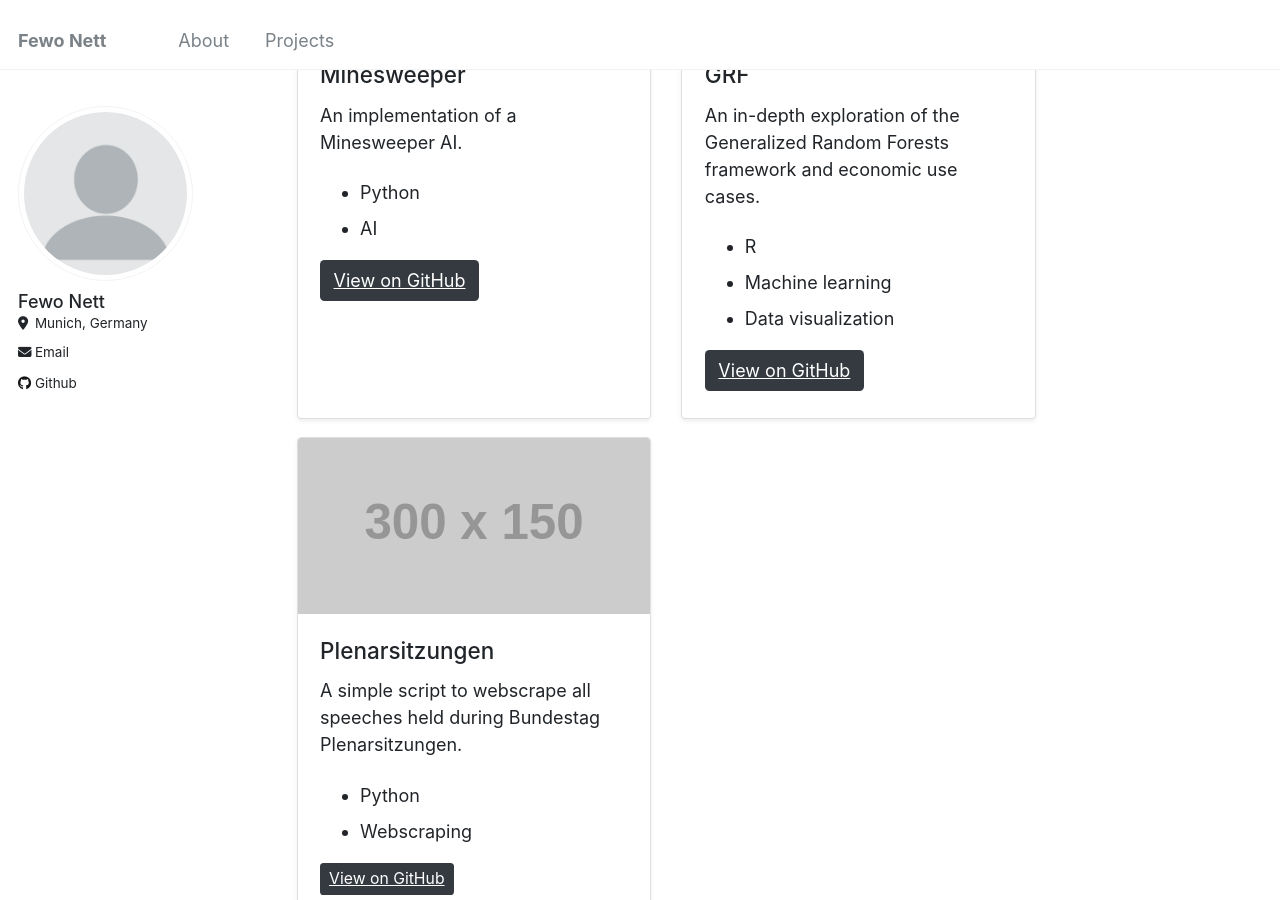
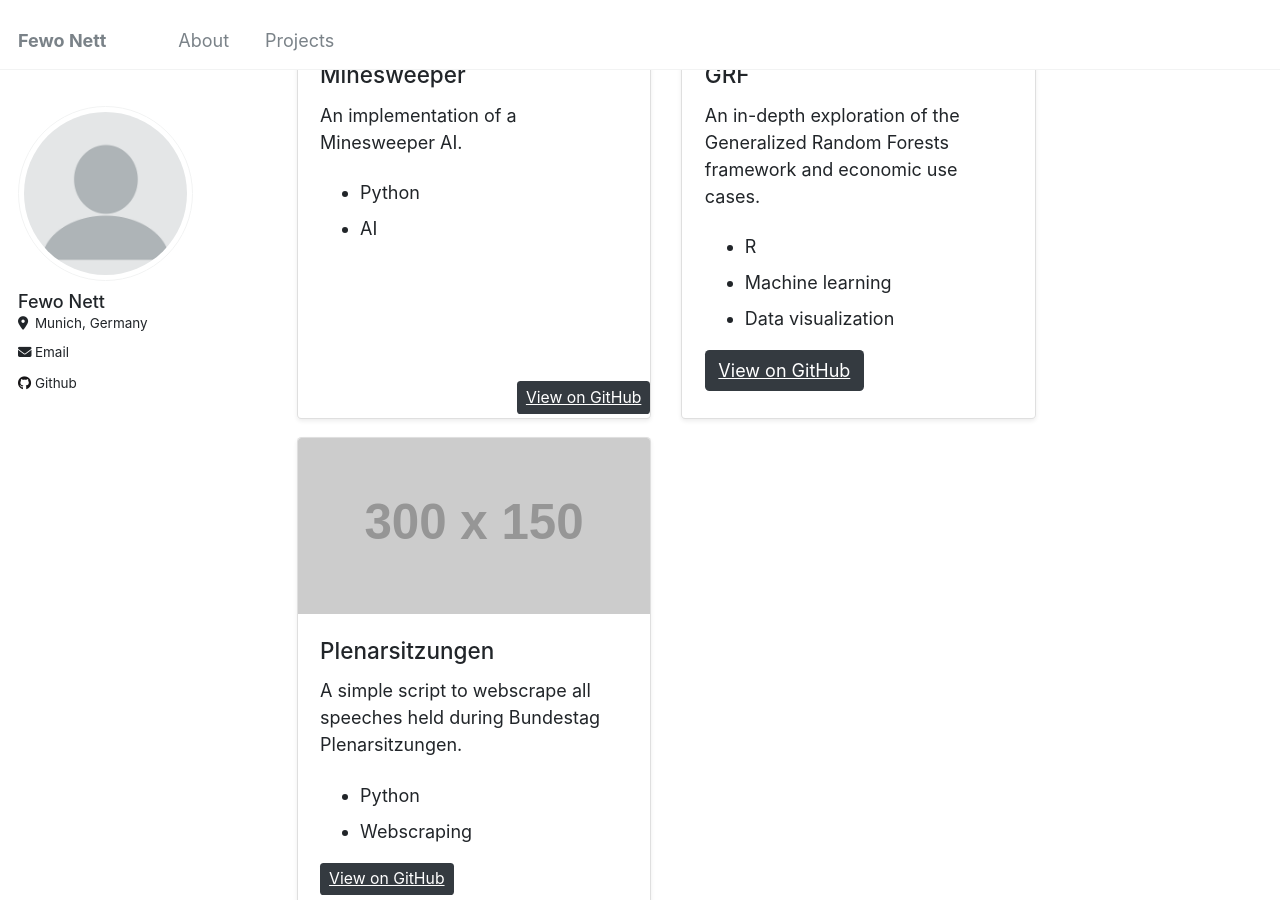
Before and after one commit to fewonett/fewonett.github.io, a Jekyll site: the page built from _pages/about.html, in a window 1280 px wide and 900 px high, scrolled down 1989 px. Built offline with Jekyll 4.4.1, drawn with Linux system fonts in a browser that asks for light colours.

Commit message:
Update about.html

```diff
--- a/_pages/about.html
+++ b/_pages/about.html
@@ -75,8 +75,9 @@ redirect_from:
             <li>Python</li>
             <li>AI</li>
           </ul>
-          <a href="https://github.com/your-username/minesweeper" class="btn btn-dark">View on GitHub</a>
+
         </div>
+        <a href="https://github.com/your-username/minesweeper" class="btn btn-dark btn-sm " style="align-self: flex-end;">View on GitHub</a>
       </div>
     </div>
     <div class="col-md-6 mb-3">
```
